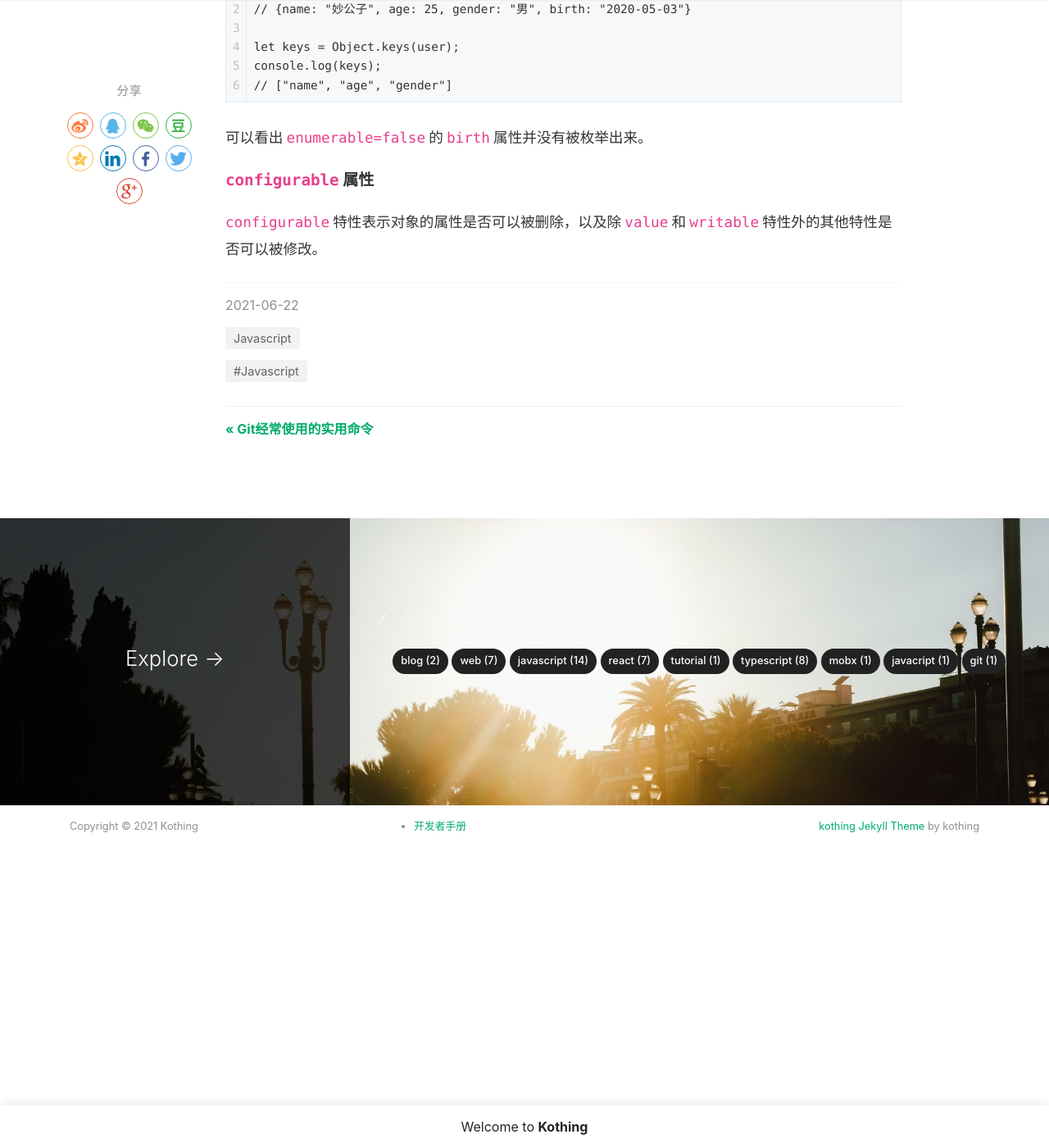
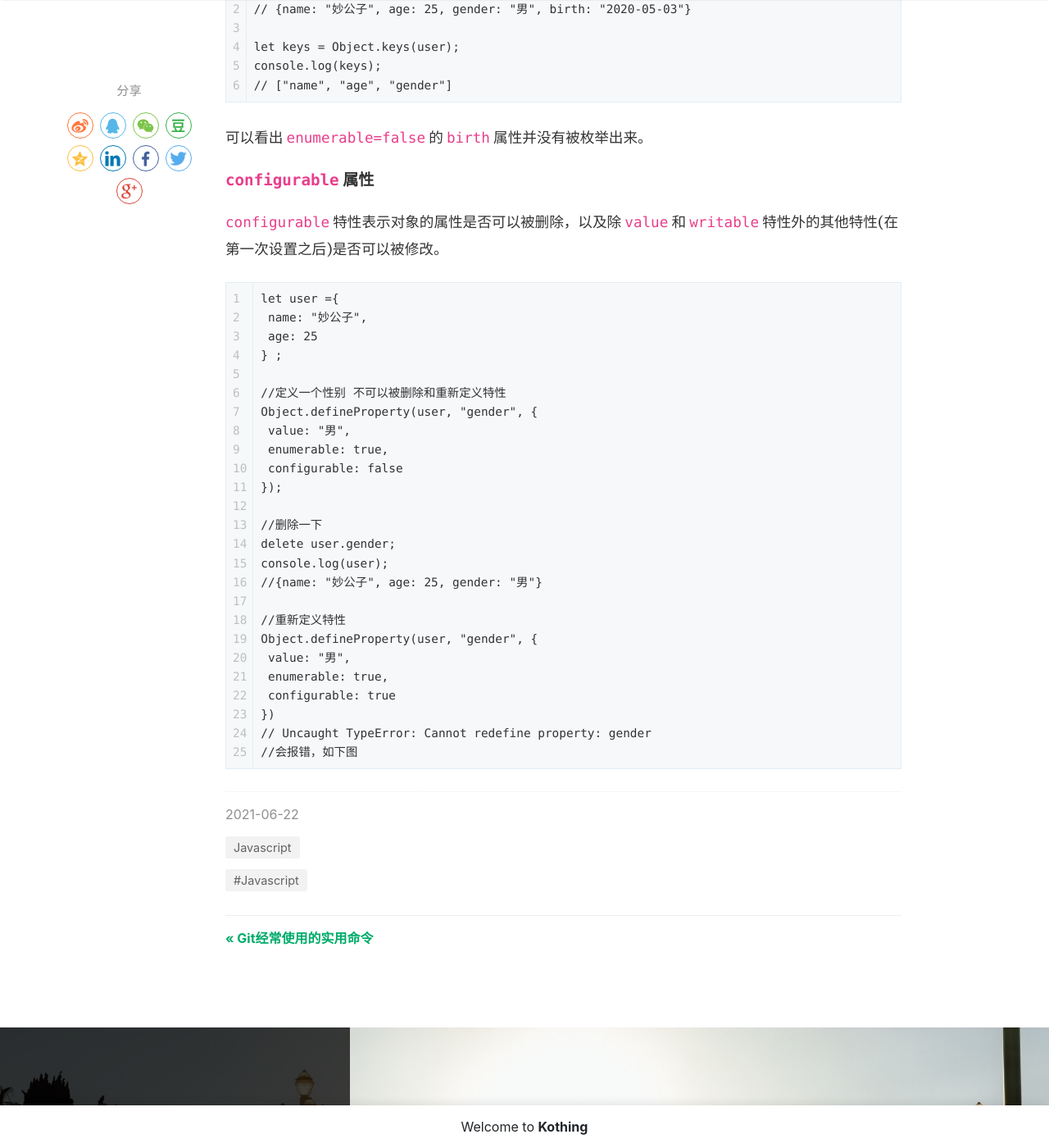
Before and after one commit to kothing/kothing.github.io, a Jekyll site: the page built from _posts/2021-06-22-Object.defineProperty.md, in a window 1280 px wide and 1400 px high, scrolled down 5918 px. Shown: the whole window at 82% size. Built offline with Jekyll 4.4.1, drawn with Linux system fonts in a browser that asks for light colours; nearby versions of some CDN libraries; comment, search, counter and statistics services are not loaded.

Commit message:
Update 2021-06-22-Object.defineProperty.md

````diff
--- a/_posts/2021-06-22-Object.defineProperty.md
+++ b/_posts/2021-06-22-Object.defineProperty.md
@@ -209,4 +209,31 @@ console.log(keys);
 可以看出 `enumerable=false` 的 `birth` 属性并没有被枚举出来。
 
 #### `configurable` 属性
-`configurable` 特性表示对象的属性是否可以被删除，以及除 `value` 和 `writable` 特性外的其他特性是否可以被修改。
+`configurable` 特性表示对象的属性是否可以被删除，以及除 `value` 和 `writable` 特性外的其他特性(在第一次设置之后)是否可以被修改。
+```
+let user ={
+ name: "妙公子",
+ age: 25
+} ;
+
+//定义一个性别 不可以被删除和重新定义特性
+Object.defineProperty(user, "gender", {
+ value: "男",
+ enumerable: true,
+ configurable: false
+});
+
+//删除一下
+delete user.gender;
+console.log(user);
+//{name: "妙公子", age: 25, gender: "男"}
+
+//重新定义特性
+Object.defineProperty(user, "gender", {
+ value: "男",
+ enumerable: true,
+ configurable: true
+})
+// Uncaught TypeError: Cannot redefine property: gender
+//会报错，如下图
+```
````
